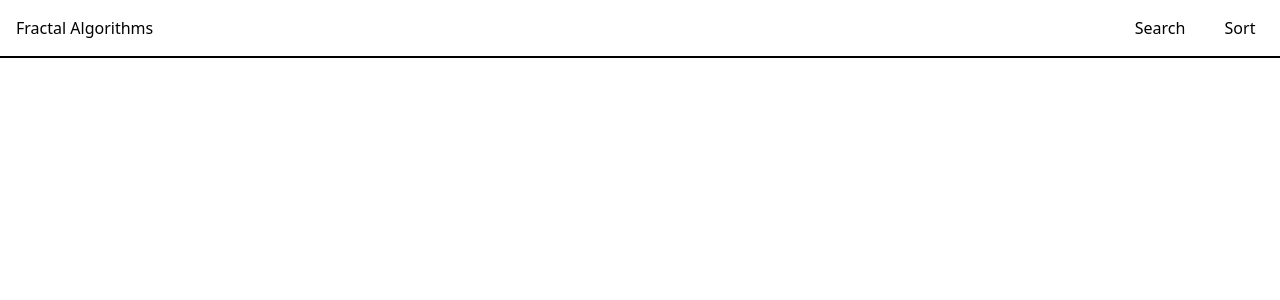
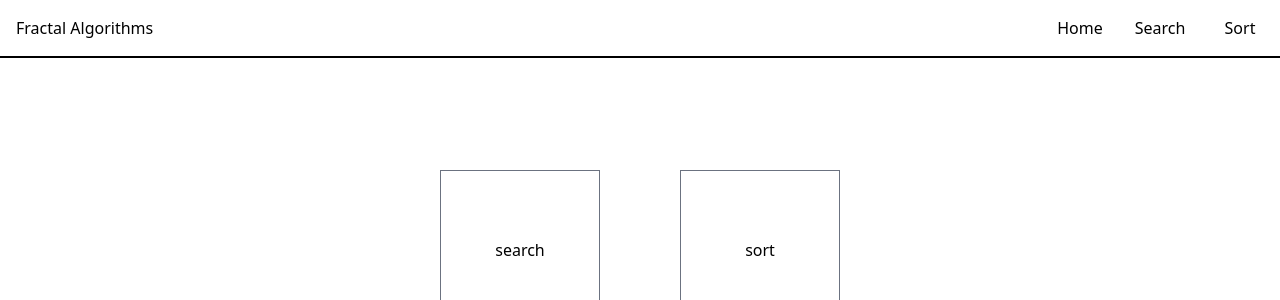
Before and after one commit to danielgavidia/fractal-algorithms, a Next.js app in the folder frontend/: page / in a window 1280 px wide. Shown: the top 300 px of the page. Built offline with nearby package versions, Linux system fonts and the light colour scheme.

Commit message:
Added home page with two buttons, one for sort algos and another for search algos

```diff
--- a/frontend/src/app/page.tsx
+++ b/frontend/src/app/page.tsx
@@ -1,7 +1,25 @@
+import Link from "next/link";
 import React from "react";
 
 const page = () => {
-	return <div></div>;
+	const algosTypes = ["search", "sort"];
+	return (
+		<ul className="flex w-full h-96 items-center justify-center">
+			{algosTypes.map((algo, key) => (
+				<li
+					key={key}
+					className="w-40 h-40 border-[0.5px] border-gray-500 flex items-center justify-center m-10 hover:bg-black hover:text-white"
+				>
+					<Link
+						href={`/${algo}`}
+						className="w-full h-full flex justify-center items-center"
+					>
+						<p>{algo}</p>
+					</Link>
+				</li>
+			))}
+		</ul>
+	);
 };
 
 export default page;
--- a/frontend/src/app/search/page.tsx
+++ b/frontend/src/app/search/page.tsx
@@ -34,10 +34,10 @@ const page = () => {
 
 	// Generate random array
 	useEffect(() => {
-		const randomArray = generateRandomArray();
-		setList(randomArray.toSorted());
+		const randomArray = generateRandomArray().sort((a, b) => a - b);
+		setList(randomArray);
 		setTarget({ item: randomArray[0], index: 0 });
-	}, []);
+	}, [mode]);
 
 	// Fetch linear and binary search data
 	useEffect(() => {
--- a/frontend/src/components/general/Navbar.tsx
+++ b/frontend/src/components/general/Navbar.tsx
@@ -7,6 +7,9 @@ const Navbar = () => {
 			<ul className="flex border-b-2 border-black">
 				<li className="flex-1 p-4">
 					<Link href="/">Fractal Algorithms</Link>
+				</li>
+				<li className="p-4 w-20 flex justify-center">
+					<Link href="/">Home</Link>
 				</li>
 				<li className="p-4 w-20 flex justify-center">
 					<Link href="/search">Search</Link>
--- a/frontend/src/components/search/Binary.tsx
+++ b/frontend/src/components/search/Binary.tsx
@@ -17,15 +17,17 @@ const Binary = ({ node }: BinearProps) => {
 		m: number
 	): string {
 		if (item === target && key === m) {
-			return "border-2 border-white bg-white";
+			return "border-[0.5px] border-black bg-green-500";
+		} else if (item === target) {
+			return "border-[0.5px] border-black bg-red-500";
 		} else if (key === m) {
-			return "border-2 border-white bg-blue-900";
-		} else if (key === L || key === R) {
-			return "border-2 border-white bg-red-900";
-		} else if (item === target) {
-			return "border-2 border-white bg-green-900";
+			return "border-[0.5px] bg-blue-500";
+		} else if (key === L) {
+			return "border-[0.5px] border-black bg-black";
+		} else if (key === R) {
+			return "border-[0.5px] border-black bg-black";
 		} else {
-			return "border-2 border-white";
+			return "border-[0.5px] border-black";
 		}
 	}
 
@@ -38,7 +40,7 @@ const Binary = ({ node }: BinearProps) => {
 		m: number
 	): string {
 		if (item === target && key === m) {
-			return "Target + m";
+			return "Target & m";
 		} else if (key === m) {
 			return "m";
 		} else if (key === L) {
@@ -56,14 +58,14 @@ const Binary = ({ node }: BinearProps) => {
 		<ul className={"flex justify-between items-end"}>
 			{list.map((i, key) => {
 				return (
-					<li className="flex-1 mx-1">
+					<li className="flex-1 mx-1 w-10">
 						<div
 							key={key}
 							className={getBarStyle(i, key, target, L, R, m)}
 							style={{ height: `${i * 5}px` }}
 						></div>
 						<span className="block text-center">{i}</span>
-						<span className="block text-center">
+						<span className="block text-center text-xs">
 							{getBarTag(i, key, target, L, R, m)}
 						</span>
 					</li>
--- a/frontend/src/components/search/Linear.tsx
+++ b/frontend/src/components/search/Linear.tsx
@@ -24,7 +24,7 @@ const Linear = ({ node }: LinearProps) => {
 			{list.map((i, key) => {
 				const barStyle = getBarStyle(i, key, index, target);
 				return (
-					<li key={key} className={`flex-1 mx-1 w-10 `}>
+					<li key={key} className="flex-1 mx-1 w-10">
 						<div
 							className={`border-[0.5px] border-black ${barStyle}`}
 							style={{ height: `${i * 5}px` }}
```
